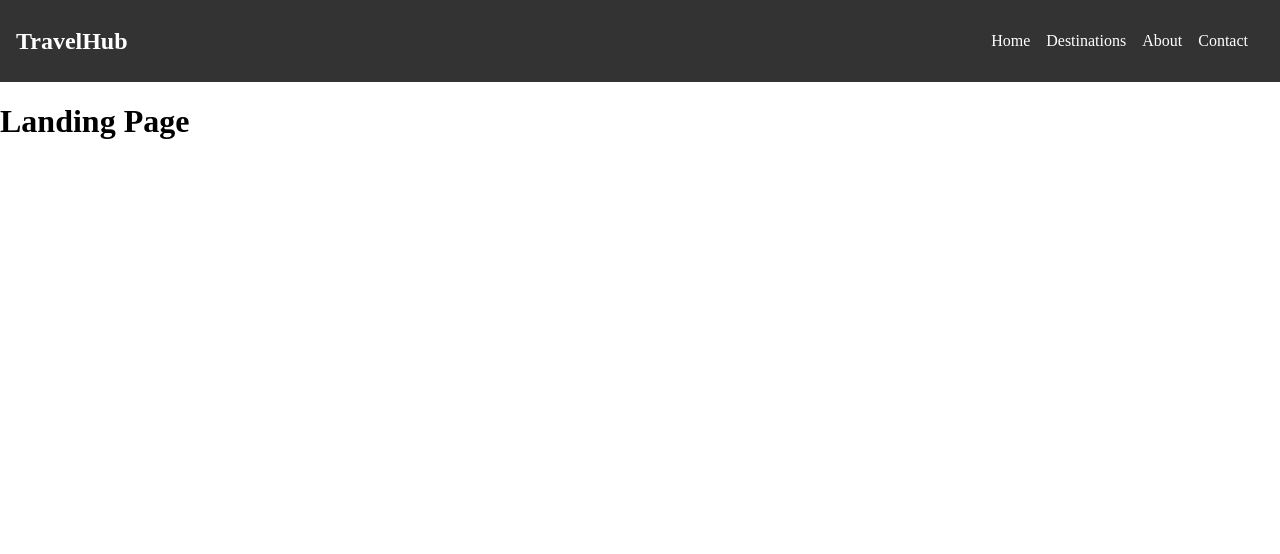
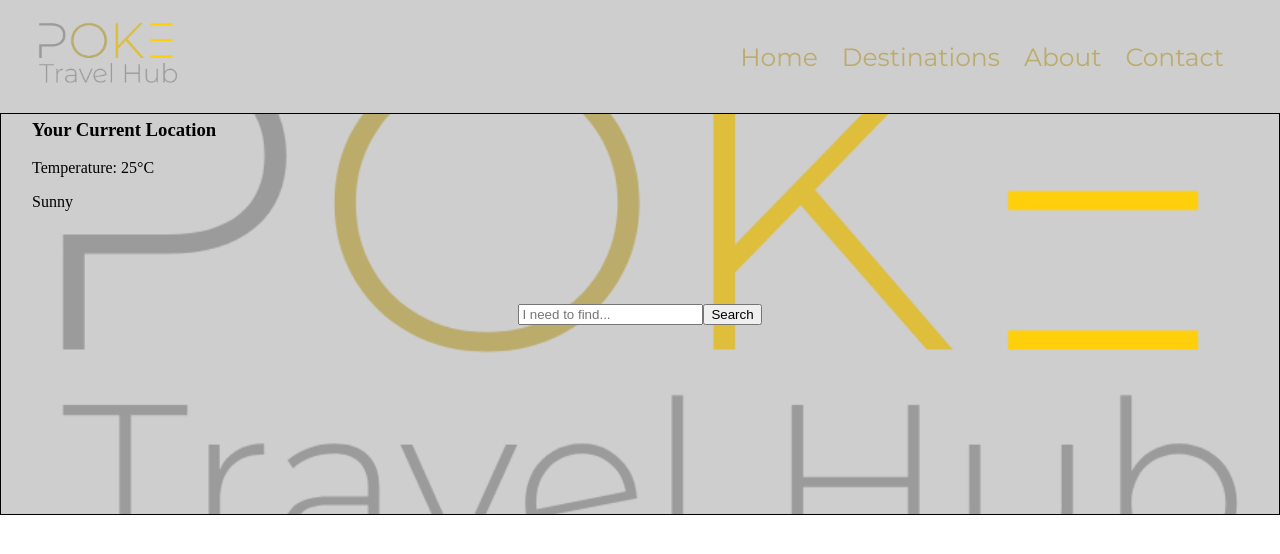
Before and after one commit to MyTravelHub/TravelHub, a React (Create React App) app in the folder frontend/: page / in a window 1280 px wide. Shown: the top 554 px of the page. Built offline with nearby package versions, Linux system fonts and the light colour scheme.

Commit message:
Homepage, Search bar

```diff
--- /dev/null
+++ b/frontend/src/CSS/LandingPage.css
@@ -0,0 +1,34 @@
+/* LandingPage.css */
+body {
+  margin: 0;
+  padding: 0;
+}
+
+.search-bar {
+  border: solid black 1px;
+  height: 400px;
+  display: flex;
+  align-items: center;
+  justify-content: center;
+  background-size: cover;
+  background-position: center;
+}
+
+.weather-display {
+  position: absolute;
+  top: 84px; /* Position the weather display below the Navbar and the search bar */
+  left: 1rem;
+  background-color: transparent;
+  padding: 1rem;
+}
+
+
+.visually-hidden {
+  clip: rect(0 0 0 0);
+  clip-path: inset(50%);
+  height: 1px;
+  overflow: hidden;
+  position: absolute;
+  white-space: nowrap;
+  width: 1px;
+}
--- a/frontend/src/CSS/Navbar.css
+++ b/frontend/src/CSS/Navbar.css
@@ -1,3 +1,6 @@
+/* Import Fonts */
+@import url('https://fonts.googleapis.com/css2?family=Creepster&family=Montserrat:ital,wght@0,100;0,200;0,300;0,400;0,500;0,600;0,700;0,800;0,900;1,100;1,200;1,300;1,400;1,500;1,600;1,800;1,900&display=swap');
+
 /* Reset default styles and apply a basic layout */
 body {
   margin: 0;
@@ -8,16 +11,28 @@ nav {
   display: flex;
   justify-content: space-between;
   align-items: center;
-  background-color: #333;
-  color: #fff;
-  padding: 1rem;
+  background-color: #cecece; /* P */
+  color: #ffcf0b; /* E */
+  padding: 1rem 2rem; /* Increase horizontal padding for more spacing */
+  font-family: 'Montserrat', sans-serif; /* Use Montserrat font for the entire Navbar */
+}
+
+.logo {
+  display: flex;
+  align-items: center;
 }
 
 .logo a {
   text-decoration: none;
-  color: #fff;
+  color: #ffcf0b; /* E */
   font-size: 1.5rem;
   font-weight: bold;
+}
+
+.logo img {
+  width: 150px; /* Set the width of the image */
+  height: 75px; /* Set the height of the image */
+  margin-right: 20px; /* Add more spacing between the logo and text */
 }
 
 ul {
@@ -26,15 +41,16 @@ ul {
 }
 
 li {
-  margin-right: 1rem;
+  margin-right: 1.5rem; /* Increase the margin between navigation links */
 }
 
 a {
   text-decoration: none;
-  color: #fff;
+  font-size: 25px;
+  color: #bcac6b; /* O */
   transition: color 0.3s ease;
 }
 
 a:hover {
-  color: #ff9800;
+  color: #debe3b; /* K */
 }
--- a/frontend/src/Components/Navbar.js
+++ b/frontend/src/Components/Navbar.js
@@ -1,11 +1,14 @@
 import React from 'react';
 import '../CSS/Navbar.css';
+import logoImage from '../Images/logo.png';
 
 const Navbar = () => {
   return (
     <nav>
       <div className="logo">
-        <a href="/">TravelHub</a>
+        <a href="/">
+          <img src={logoImage} alt="TravelHub" />
+        </a>
       </div>
       <ul className="nav-links">
         <li>
--- a/frontend/src/Pages/LandingPage.js
+++ b/frontend/src/Pages/LandingPage.js
@@ -1,11 +1,44 @@
 import React from "react";
 import Navbar from "../Components/Navbar";
+import "../CSS/LandingPage.css"; // Import the LandingPage CSS
+import backgroundImg from "../Images/logo.png"; // Import the background image
 
 const LandingPage = () => {
+  // Sample weather data for demonstration purposes
+  const weatherData = {
+    temperature: 25,
+    description: "Sunny",
+    location: "Your Current Location",
+  };
+
   return (
     <div>
       <Navbar />
-      <h1>Landing Page</h1>
+      <div
+        className="search-bar"
+        style={{ backgroundImage: `url(${backgroundImg})` }}
+      >
+        <div className="search-container">
+          <form action="/" method="get">
+            <label htmlFor="header-search">
+              <span className="visually-hidden">Search blog posts</span>
+            </label>
+            <input
+              type="text"
+              id="header-search"
+              placeholder="I need to find..."
+              name="s"
+            />
+            <button type="submit">Search</button>
+          </form>
+        </div>
+      </div>
+      <div className="weather-display">
+        {/* Your weather display code goes here */}
+        <h3>{weatherData.location}</h3>
+        <p>Temperature: {weatherData.temperature}°C</p>
+        <p>{weatherData.description}</p>
+      </div>
     </div>
   );
 };
```
Also changed, not shown: frontend/src/CSS/LadningPage.css (deleted), frontend/src/Images/logo.png (added).
